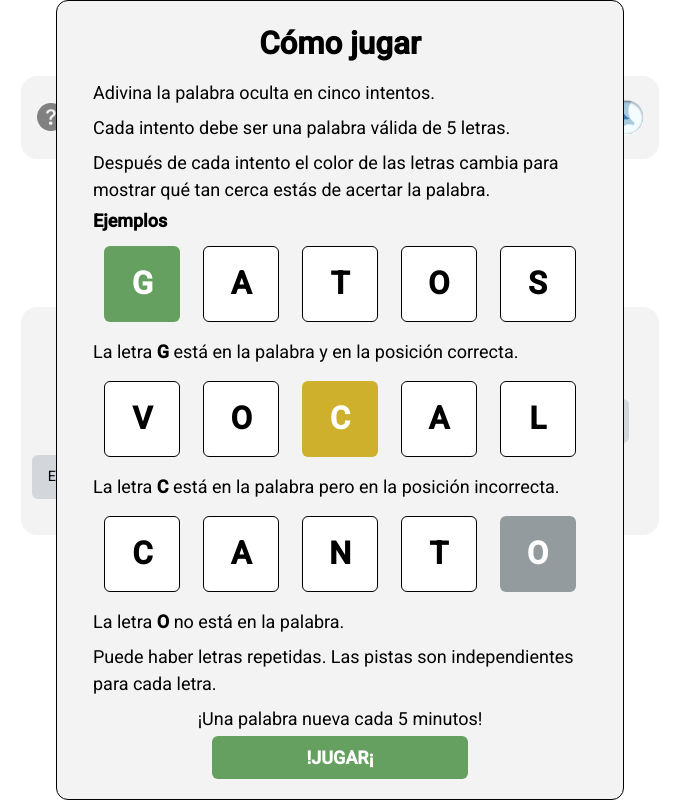
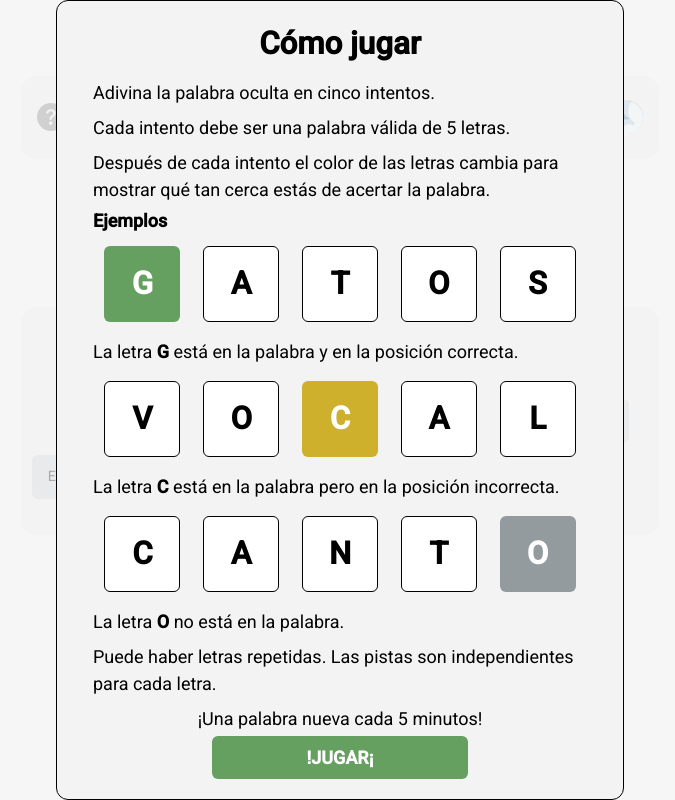
Before and after one commit to jdvsg12/wordle, a React (Vite) app: page / in a window 1280 px wide. Both pictures are taken after a click on the picture 351 px from the left and 117 px from the top of the page. Shown: the whole page, without its empty margins (300-975 px from the left). Built offline with nearby package versions, Linux system fonts and the light colour scheme.

Commit message:
add bg modal

```diff
--- a/src/components/ModalInfoGame.jsx
+++ b/src/components/ModalInfoGame.jsx
@@ -4,12 +4,14 @@ import question from "../assets/question.svg"
 
 function ModalInfoGame() {
   const [modal, setModal] = useState("closeModal");
+  const [bgModal, setBgModal] = useState("closeModal");
   function handleModal() {
     modal === "openModal" ? setModal('closeModal') : setModal('openModal')
+    bgModal === "bgOpneModal" ? setBgModal('closeModal') : setBgModal('bgOpneModal')
   }
   return (<>
     <img onClick={handleModal} className="w-8 cursor-pointer" src={question} alt="modal info del juego" title="simbolo de preguunta" />
-
+    <div className={bgModal}></div>
     <article className={modal}>
       <h2 className="text-center font-bold text-3xl mb-2">Cómo jugar</h2>
       <p className="text-lg my-1">Adivina la palabra oculta en cinco intentos.</p>
--- a/src/components/ModalStatistic.jsx
+++ b/src/components/ModalStatistic.jsx
@@ -6,16 +6,18 @@ import statistic from "../assets/statistic.svg";
 
 function ModalStatistic() {
     const [statisticModal, setStatisticModal] = useState('closeModal');
+    const [bgStatisticModal, setBgStatisticModal] = useState('closeModal');
     const [victorys, setVictorys] = useState(['8']);
     const [games, setGames] = useState(['2'])
 
     function handleModal() {
         statisticModal === "openModal" ? setStatisticModal('closeModal') : setStatisticModal('openModal')
+        bgStatisticModal === "bgOpneModal" ? setBgStatisticModal('closeModal') : setBgStatisticModal('bgOpneModal')
     }
 
-    return (
-        <>
+    return (<>
         <img onClick={handleModal} className="w-10" src={statistic} alt="estadisticas de juego" title="Estadistica" />
+        <div className={bgStatisticModal}></div>
         <section className={statisticModal}>
             <h2 className="text-center font-bold text-3xl mb-2">Estadísticas</h2>
             <article className="grid grid-cols-2 place-items-center py-4">
--- a/src/components/Nav.jsx
+++ b/src/components/Nav.jsx
@@ -1,7 +1,6 @@
 import ModalInfoGame from "../components/ModalInfoGame";
 import ModalStatistic from "./ModalStatistic";
-
-import InputToggle from "./inputToggle";
+import InputToggle from "./InputToggle";
 
 
 function Nav() {
--- a/src/index.css
+++ b/src/index.css
@@ -6,10 +6,15 @@
   @apply z-30 absolute flex flex-col px-10  py-5 inset-0 m-auto w-568 h-fit bg-gray-100 rounded-xl border border-black;
 }
 
+.bgOpneModal {
+  @apply fixed inset-0 z-20 w-screen h-screen bg-gray-100 opacity-70
+}
+
 .closeModal,
 .closeStatistic {
   @apply hidden;
 }
+
 .letterFont {
   @apply font-roboto;
 }
@@ -51,7 +56,7 @@
 .theme-switch *,
 .theme-switch *::before,
 .theme-switch *::after {
-  @apply box-border text-[length:var(--toggle-size)] m-0 p-0;
+  @apply z-10 box-border text-[length:var(--toggle-size)] m-0 p-0;
   -webkit-box-sizing: border-box;
 }
 .theme-switch__container {
```
Lines whose indentation alone changed are shown as unchanged.
